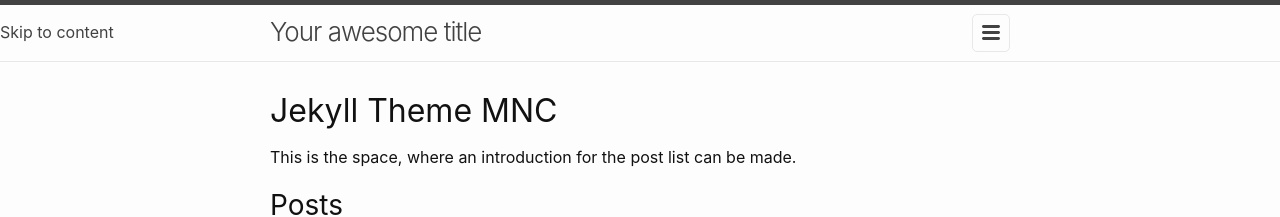
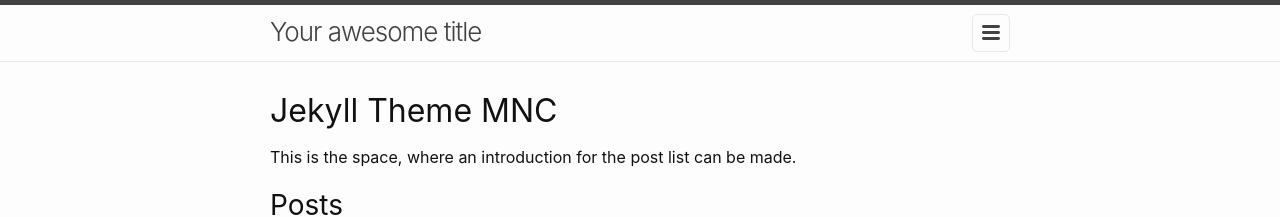
Before and after one commit to michaelnordmeyer/jekyll-theme-mnc, a Jekyll site: the page built from index.md, in a window 1280 px wide. Shown: the top 217 px of the page. Built offline with Jekyll 4.4.1, drawn with Linux system fonts in a browser that asks for light colours.

Commit message:
Removes skip to content

```diff
--- a/_includes/header.html
+++ b/_includes/header.html
@@ -2,7 +2,6 @@
     {%- assign default_paths = site.pages | map: "path" -%}
     {%- assign page_paths = site.jekyll-theme-mnc.header_pages | default: default_paths -%}
     {%- assign titles_size = site.pages | map: 'title' | join: '' | size %}
-    <a href="#content">Skip to content</a>
     <h2><a rel="author" href="{{ '/' | relative_url }}">{{ site.title | escape }}</a></h2>
 
     {%- if titles_size > 0 %}
```
